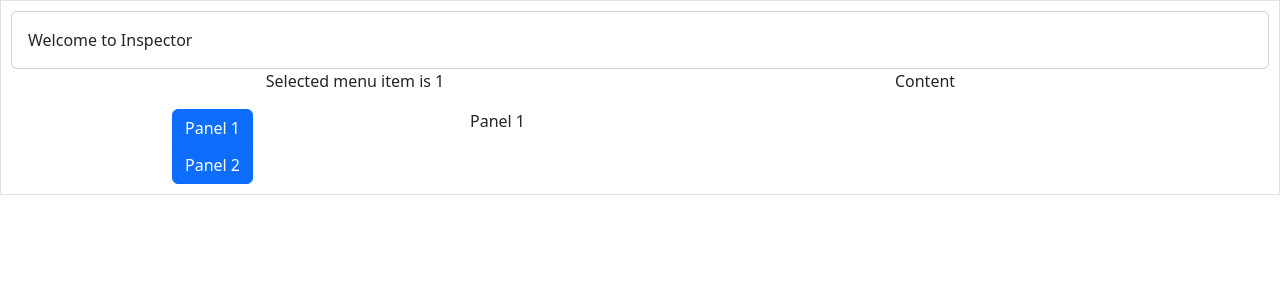
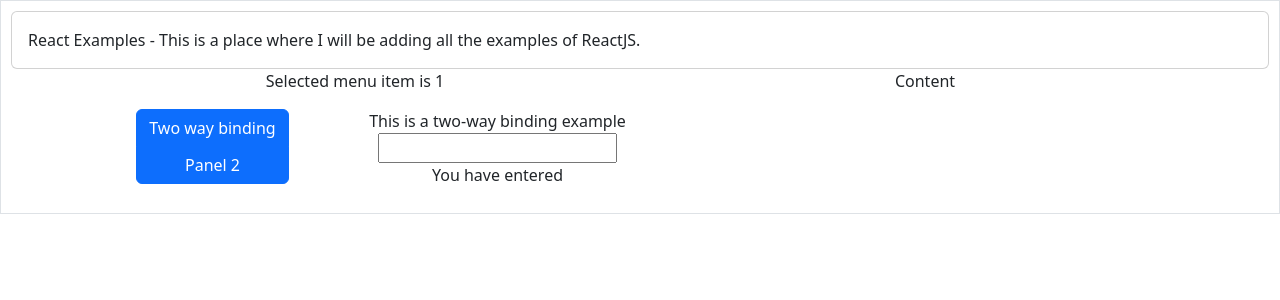
Before and after one commit to jamielitt/react-examples, a React (Vite) app: page / in a window 1280 px wide. Shown: the top 300 px of the page. Built offline with nearby package versions, Linux system fonts and the light colour scheme.

Commit message:
Renamed UI and added Two Way Binding example (#1)

```diff
--- a/src/modules/Panel1.jsx
+++ b/src/modules/Panel1.jsx
@@ -1,7 +1,22 @@
+import React, { useState } from 'react'
+
 function Panel1()
 {
+    const [input, setInput] = useState('')
+
+    function setInputHandler(event)
+    {
+        setInput(event.target.value);
+    }
+
     return (
-        <div>Panel 1</div>
+        <>
+        <div>This is a two-way binding example</div>
+        <div>
+            <input type="text" onChange={setInputHandler}></input>
+            <p> You have entered {input}</p>
+        </div>
+        </>
     )
 }
 
--- a/src/modules/header.jsx
+++ b/src/modules/header.jsx
@@ -4,7 +4,7 @@ function Header()
     <>
         <div class="card">
             <div class="card-body">
-                Welcome to Inspector
+                React Examples - This is a place where I will be adding all the examples of ReactJS.
             </div>
         </div>
     </>
--- a/src/modules/menu.jsx
+++ b/src/modules/menu.jsx
@@ -19,7 +19,7 @@ function Menu()
         <div class="row">
             <div class="col">
                 <div id="menu" class="btn-group-vertical">
-                    <button class="btn btn-primary" panel="1" onClick={handleSetSelectedPanelNumber}>Panel 1</button>
+                    <button class="btn btn-primary" panel="1" onClick={handleSetSelectedPanelNumber}>Two way binding</button>
                     <button class="btn btn-primary" panel="2" onClick={handleSetSelectedPanelNumber}>Panel 2</button>
                 </div>
             </div>
```
